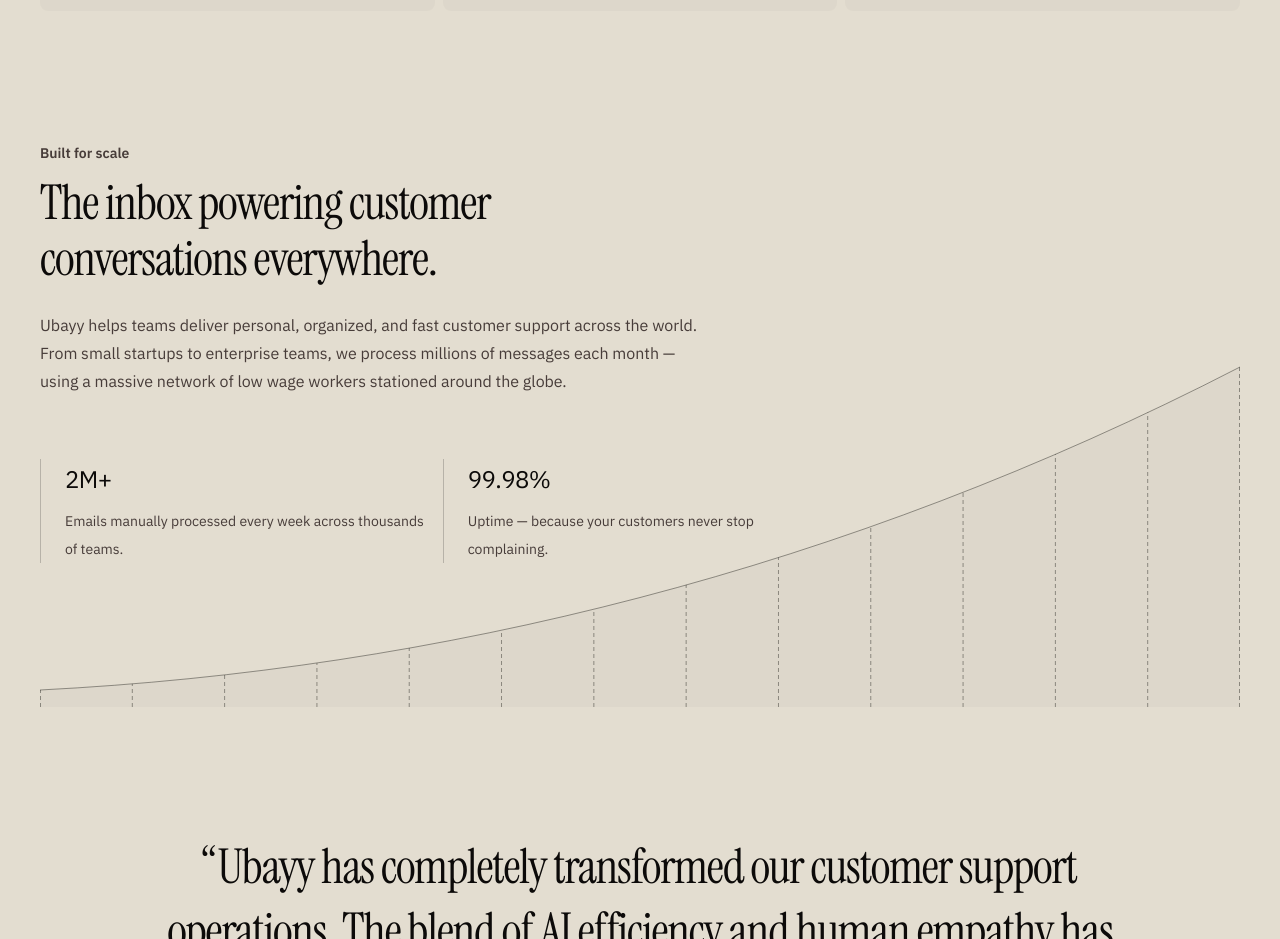
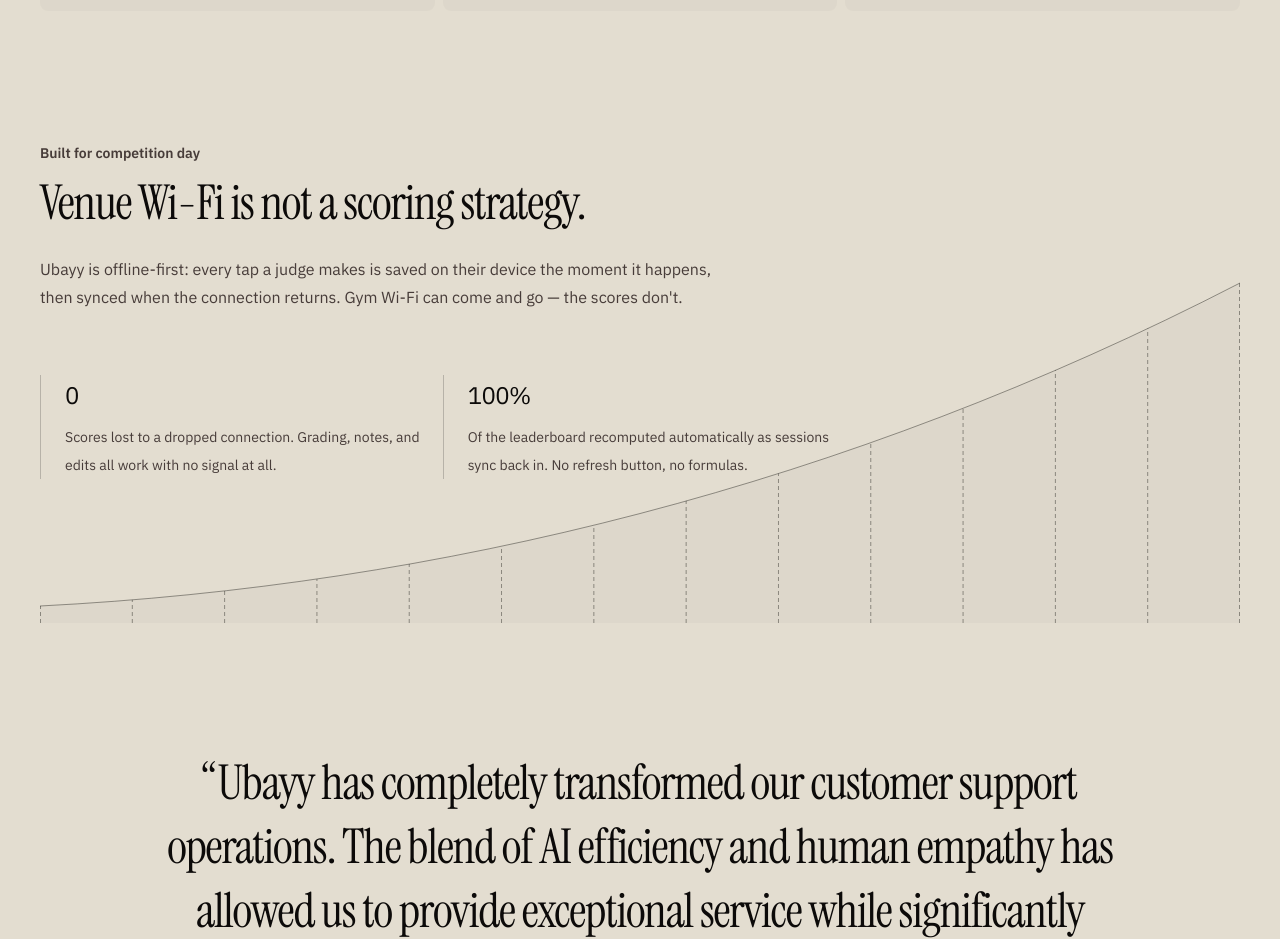
Before and after one commit to UmairZ/judging_app, a React (Vite) app: page / in a window 1280 px wide. Shown: the part 1780-2719 px from the top of the page. Built offline with nearby package versions, Linux system fonts and the light colour scheme; no server answers.

Commit message:
feat(landing): offline-first stats section — built for competition day

```diff
--- a/src/marketing/Home02.tsx
+++ b/src/marketing/Home02.tsx
@@ -398,18 +398,17 @@ export default function Page() {
         {/* Stats */}
         <StatsWithGraph
           id="stats"
-          eyebrow="Built for scale"
-          headline="The inbox powering customer conversations everywhere."
+          eyebrow="Built for competition day"
+          headline="Venue Wi-Fi is not a scoring strategy."
           subheadline={
             <p>
-              Ubayy helps teams deliver personal, organized, and fast customer support across the world. From small
-              startups to enterprise teams, we process millions of messages each month — using a massive network of low
-              wage workers stationed around the globe.
+              Ubayy is offline-first: every tap a judge makes is saved on their device the moment it happens, then
+              synced when the connection returns. Gym Wi-Fi can come and go — the scores don't.
             </p>
           }
         >
-          <Stat stat="2M+" text="Emails manually processed every week across thousands of teams." />
-          <Stat stat="99.98%" text="Uptime — because your customers never stop complaining." />
+          <Stat stat="0" text="Scores lost to a dropped connection. Grading, notes, and edits all work with no signal at all." />
+          <Stat stat="100%" text="Of the leaderboard recomputed automatically as sessions sync back in. No refresh button, no formulas." />
         </StatsWithGraph>
 
         {/* Testimonial */}
```
